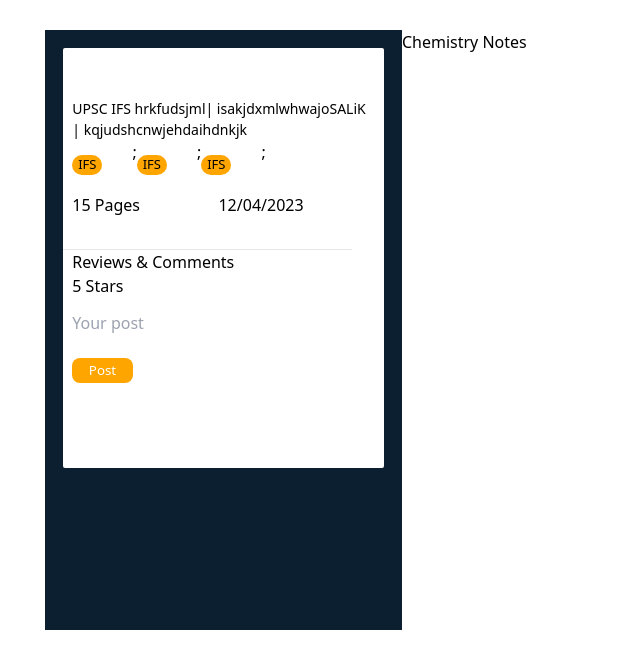
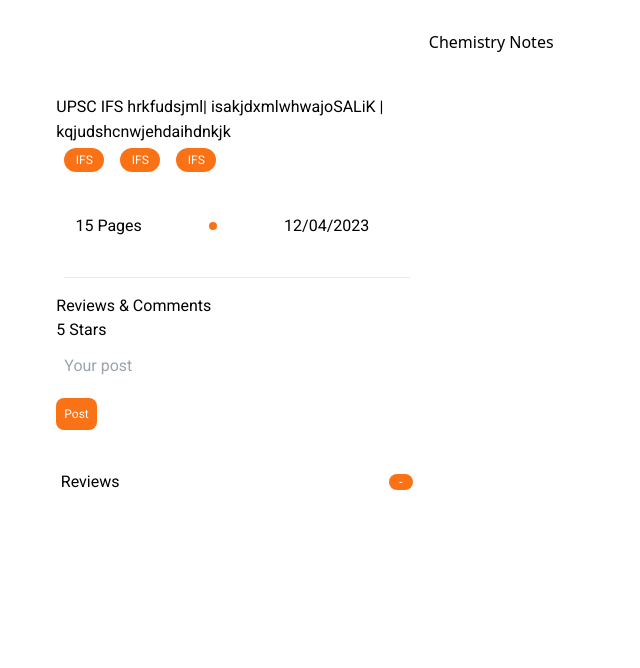
Before and after one commit to komalioruganti/LearnDukePDF-Viewer, a React (Create React App) app: page / in a window 1280 px wide. Shown: the top 668 px of the page, without its empty margins (0-640 px from the left). Built offline with nearby package versions, Linux system fonts and the light colour scheme.

Commit message:
Added tailwind classes

```diff
--- a/src/App.css
+++ b/src/App.css
@@ -7,16 +7,16 @@
   margin-right:auto;
   margin-top:30px;
 }
-.left-section{
+/* .left-section{
   width:30%;
   background-color: rgb(12, 31, 48);
   overflow-y:scroll
-}
+} */
 .right-section{
   overflow-y:scroll;
   width:70%;
 }
-.review-box,.publishedBy-box,.similar-notes{
+/* .review-box,.publishedBy-box,.similar-notes{
   width:90%;
   height:70%;
   background-color:white;
@@ -24,7 +24,7 @@
   margin-right:auto;
   margin-top:5%;
   border-radius: 2px;
-}
+} */
 .NoteDisplay-conatiner{
   width: 300px;
   height:500px;
@@ -44,17 +44,17 @@
   margin-left: auto;
   margin-right: auto;
 }
-.pdf-title{
+/* .pdf-title{
   font-size:14px;
 font-weight:400;
 padding-top: 50px;
 
-}
+} */
 .tag-box{
   display: flex;
   height:5%;
 }
-.tag{
+/* .tag{
   width:30px;
   background-color: orange;
   height:20px;
@@ -63,7 +63,7 @@
   font-size: small;
   border-radius: 10px;
   text-align: center;
-}
+} */
 .mini-tag{
   width:10px;
   background-color: orange;
@@ -82,25 +82,25 @@
 .total-pages,.dot,.date{
   margin-right: 8%;
 }
-.dot{
+/* .dot{
   width: 10%;
   height:10%;
-  border-radius: 10%;
+  border-radius: 10%;po
   background-color: orange;
-}
+} */
 hr{
 background-color: rgb(232, 232, 232);
   width:90%;
   border: 0;
 height:1px;
 }
-.post-input{
+/* .post-input{
   width:92.5%;
   border-color: orange;
   border-radius: 4px;
   height: 50px;
-}
-.post-button{
+} */
+/* .post-button{
   background-color: orange;
   border:0;
   height:25px;
@@ -109,7 +109,7 @@
   margin-top:10px;
   color:white;
   font-size: smaller;
-}
+} */
 .more-reviews{
 width: 100%;
 background-color: aliceblue;
--- a/src/App.js
+++ b/src/App.js
@@ -1,20 +1,19 @@
-
-import './App.css';
-import ReviewBox from './Components/Review';
-import pdfDisplay from './Components/pdfDisplay';
-import publishedBy from './Components/publishedBy';
+import "./App.css";
+import ReviewBox from "./Components/Review";
+import pdfDisplay from "./Components/pdfDisplay";
+import publishedBy from "./Components/publishedBy";
 
 function App() {
     return (
         <div className="App">
-    <div className='conatiner'>
-    <div className='left-section'>
-    <ReviewBox/>
+            <div className="conatiner">
+                <div className="left-section w-1/3 bg-rgb-12-31-48 overflow-y-scroll">
+                    <ReviewBox />
                     <publishedBy></publishedBy>
                 </div>
-    <div  className='right-section'>
+                <div className="right-section">
                     Chemistry Notes
-<pdfDisplay/>
+                    <pdfDisplay />
                 </div>
             </div>
         </div>
--- a/src/Components/Review.jsx
+++ b/src/Components/Review.jsx
@@ -4,26 +4,30 @@
 
 export default function ReviewBox() {
     return (
-        <div className='review-box'>
+        <div className='review-box flex flex-col justify-around items-center mt-16 bg-white mx-auto rounded-lg'>
             {/* <KeyboardDoubleArrowLeftIcon/> */}
-            <div className='pdf-title'><span className='title'>UPSC IFS hrkfudsjml| isakjdxmlwhwajoSALiK | kqjudshcnwjehdaihdnkjk</span></div>
+            <div className='pdf-title'><span className='title font-Roboto'>UPSC IFS hrkfudsjml| isakjdxmlwhwajoSALiK | kqjudshcnwjehdaihdnkjk</span></div>
             <div className='tag-box'>
                 <Tag tagname="IFS" />
                 <Tag tagname="IFS" />
                 <Tag tagname="IFS" />
             </div>
-            <div className='flex-container'>
+            <div className='flex-container flex justify-around items-center font-Roboto mt-4'>
                 <div className='total-pages'>15 Pages</div>
-                <div className='dot'></div>
+                <div className='dot w-2 h-2 bg-orange-500 rounded-full'></div>
                 <div className='date'>12/04/2023</div>
             </div>
-            <hr/>
-            <div className='reviews'>
-            <div>Reviews & Comments</div>
-            <div>5 Stars</div>
-            <input type = "text" placeholder='Your post' className='post-input'></input>
-            <button className='post-button'> Post</button>
-            <div className='more-reviews'></div>
+            <hr className='text-gray-200 w-10/11 h-[1px]'/>
+            <div className='reviews  flex flex-col justify-around items-start font-Roboto mt-4'>
+                <div>Reviews & Comments</div>
+                <div>5 Stars</div>
+                <input type = "text" placeholder='Your post' className='post-input w-92.5 border-orange-500 rounded-md h-12 w-full p-2'></input>
+                <button className='post-button my-2 p-2 bg-orange-500 text-xs text-white rounded-lg font-Roboto text-center'> Post</button>
+                <div className='more-reviews'></div>
+            </div>
+            <div className='w-full flex justify-between items-center font-Roboto m-4 p-4'>
+                <div>Reviews</div>
+                <div className='post-button bg-orange-500 text-xs text-white rounded-full font-Roboto text-center w-6'>-</div>
             </div>
         </div>
     )
--- a/src/Components/Tag.js
+++ b/src/Components/Tag.js
@@ -3,7 +3,7 @@
 export default function Tag({ tagname }) {
     return (
         <>
-            <div className="tag">{tagname}</div>;
+            <div className="tag h-6 w-10 my-1 mx-2 p-1 bg-orange-500 text-xs text-white rounded-2xl font-Roboto text-center">{tagname}</div>
         </>
     );
 }
--- a/src/index.css
+++ b/src/index.css
@@ -1,3 +1,4 @@
+@import url('https://fonts.googleapis.com/css2?family=Roboto&display=swap');
 @tailwind base;
 @tailwind components;
 @tailwind utilities;
--- a/tailwind.config.js
+++ b/tailwind.config.js
@@ -4,7 +4,11 @@
     "./src/**/*.{js,jsx,ts,tsx}",
   ],
   theme: {
-    extend: {},
+    extend: {
+      fontFamily:{
+        "Roboto": ['Roboto', 'sans-serif'],
+      }
+    },
   },
   plugins: [],
 }
```
Lines whose indentation alone changed are shown as unchanged.
